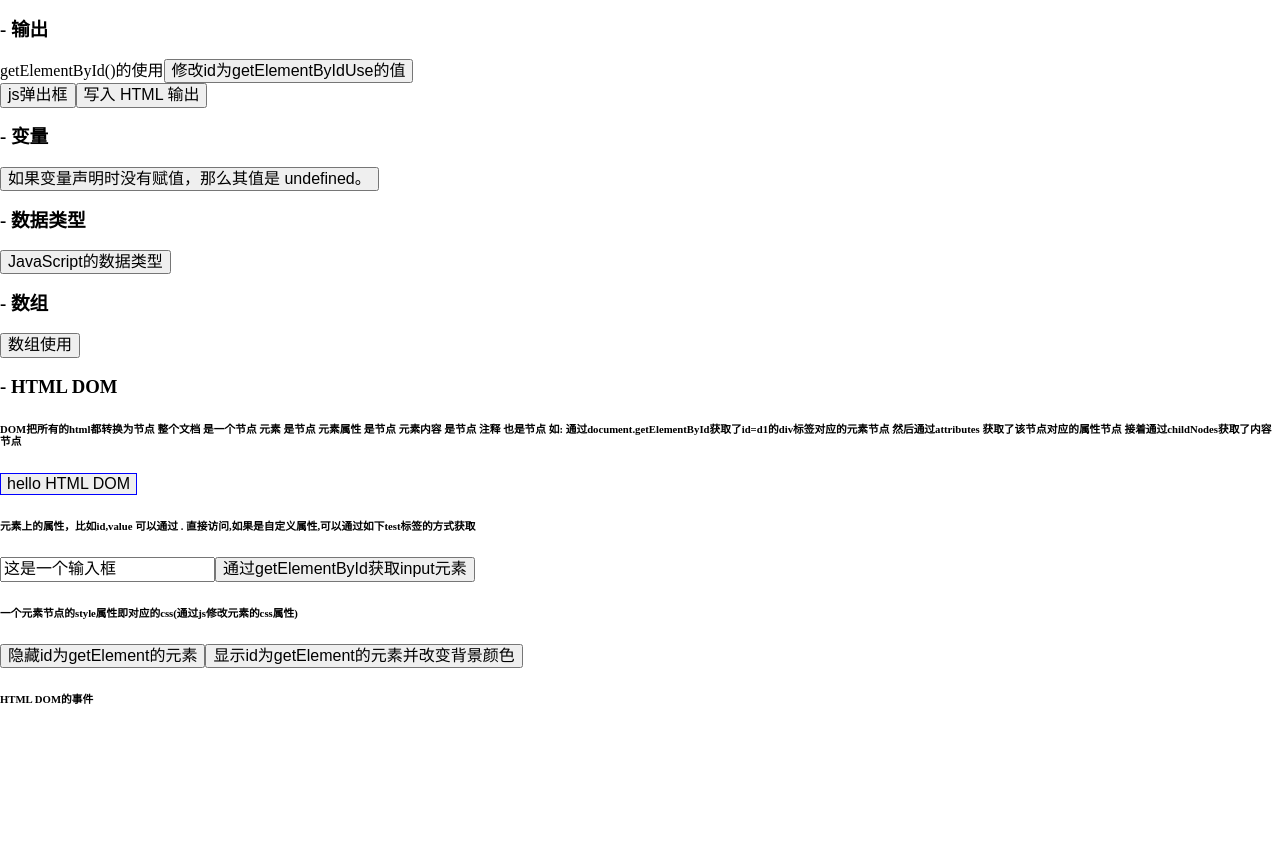
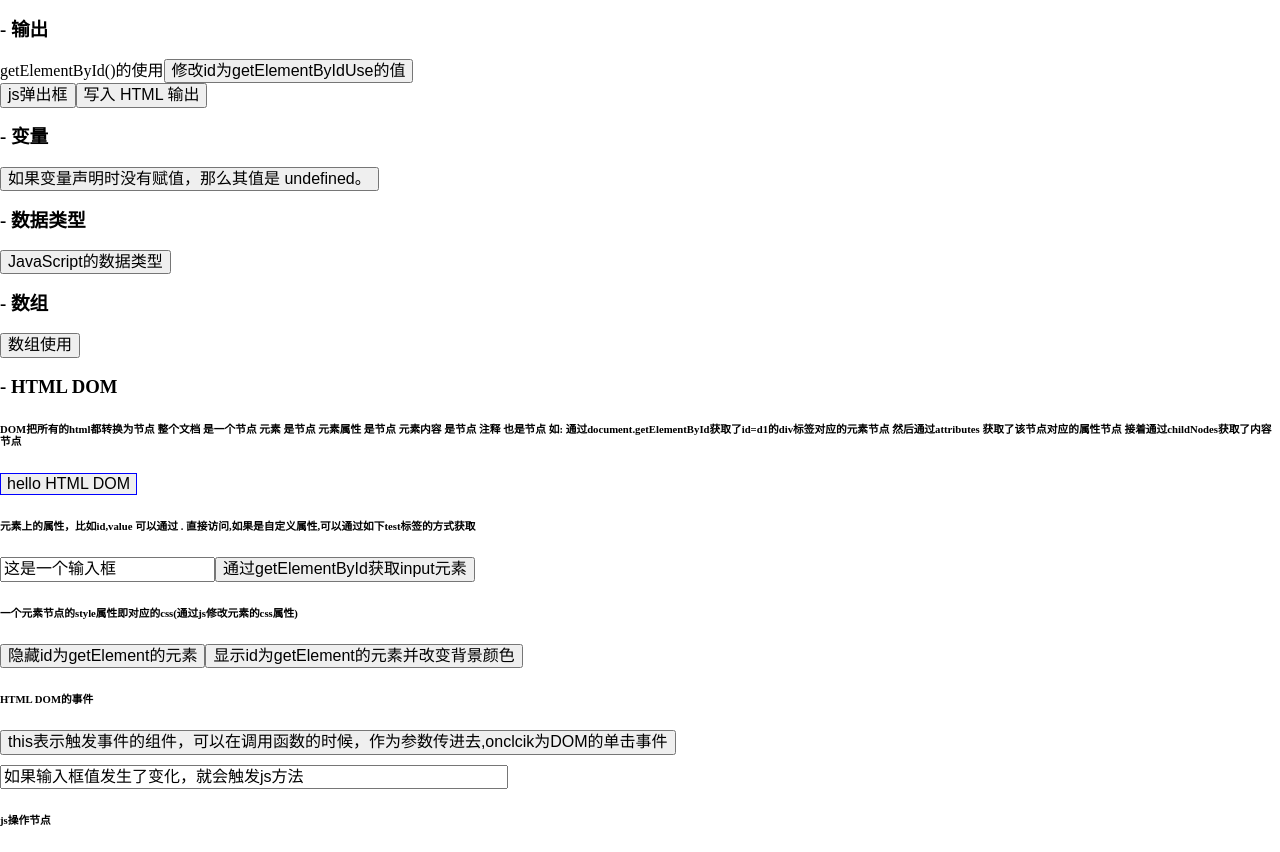
Before and after one commit to 987625922/weblearn, a Vue app: page /#/javascript in a window 1280 px wide. Before the commit the page ends 800 px from the top, so only its background shows below. Built offline with nearby package versions, Linux system fonts and the light colour scheme.

Commit message:
html dom learn

```diff
--- a/src/views/learn/js/index.vue
+++ b/src/views/learn/js/index.vue
@@ -113,6 +113,36 @@
               id.style.backgroundColor="red"
             '>显示id为getElement的元素并改变背景颜色</button>
             <h6>HTML DOM的事件</h6>
+            <button style="display:block;margin-bottom:10px" onclick='function singleClick(button){
+                  var s= "被点击的按钮上的文本是："+ button.value
+                  alert(s)
+            };
+            //这个写法有问题，要普通的js写法
+            singleClick(this)'>this表示触发事件的组件，可以在调用函数的时候，作为参数传进去,onclcik为DOM的单击事件</button>
+            <input style="width:500px;display:block;margin-bottom:10px" type="text" id="onchange" value="如果输入框值发生了变化，就会触发js方法" onchange='
+              var onchange = document.getElementById("onchange")
+              alert(onchange.value)
+            '>
+            <h6>js操作节点</h6>
+            <!-- 判断提交的表单是否符合要求，符合要求才能提交 -->
+            <!-- <form method="post" action="/study/login.jsp" onsubmit="return login()">
+账号：<input id="name" type="text" name="name"> <br/>
+密码：<input type="password" name="password" > <br/>
+<input type="submit" value="登录">
+</form>
+
+<script>
+  function login(){
+   var name = document.getElementById("name");
+   if(name.value.length==0){
+     alert("用户名不能为空");
+     return false;
+   }
+   return true;
+
+  }
+</script> -->
+
     </div>
   </div>
 </template>
```
